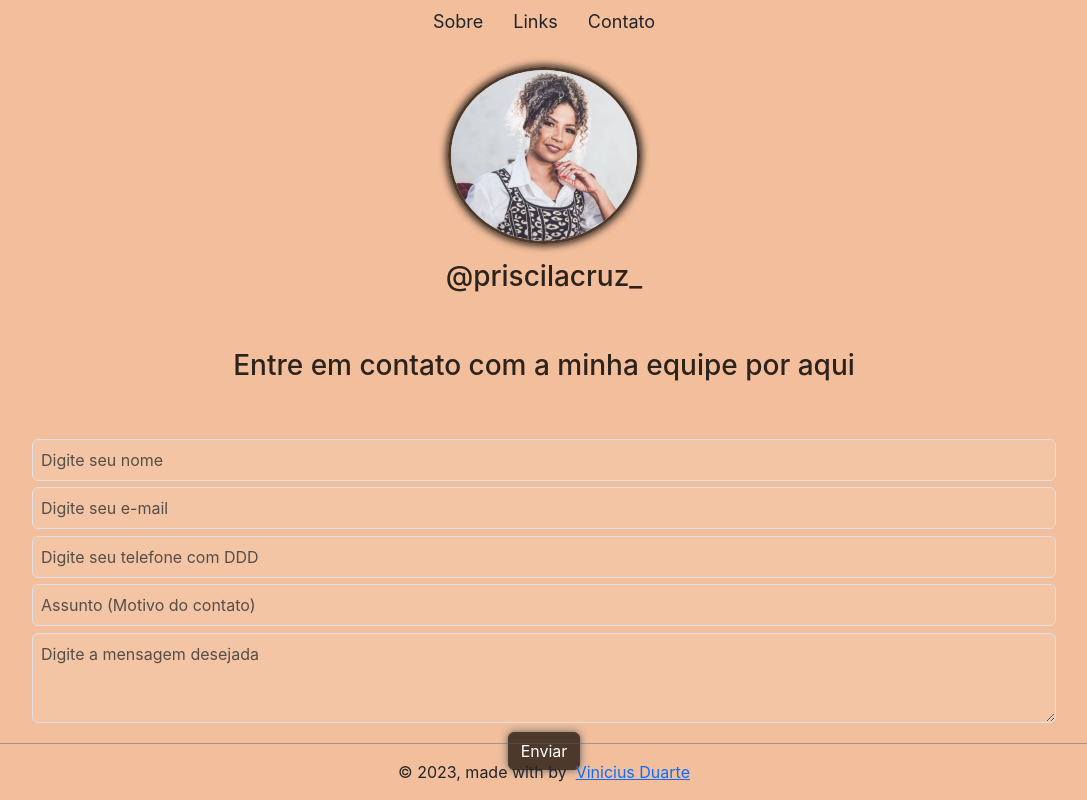
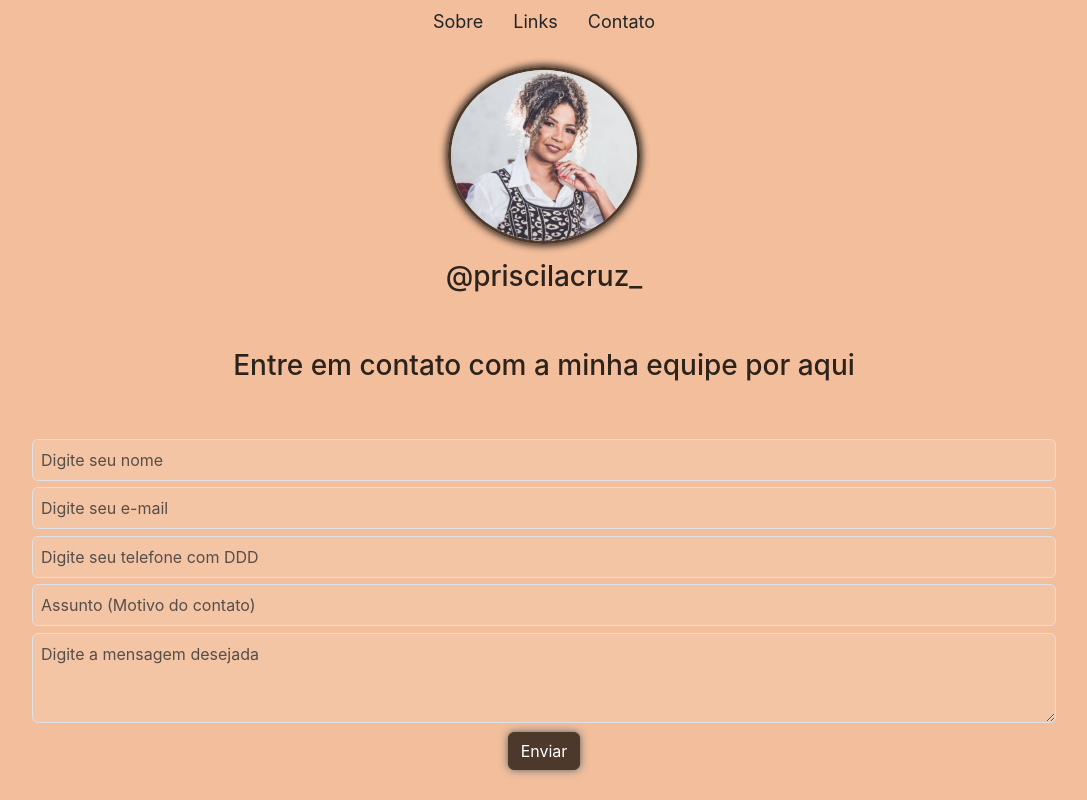
Before and after one commit to francovinicius/priscila-cruz, a React (Create React App) app: page /contato in a window 1280 px wide. Shown: the top 800 px of the page, without its empty margins (96-1183 px from the left). Built offline with nearby package versions, Linux system fonts and the light colour scheme.

Commit message:
alteração no espaço

```diff
--- a/src/Components/Rodape/Rodape.css
+++ b/src/Components/Rodape/Rodape.css
@@ -1,8 +1,24 @@
 .fixar-rodape{
-    position: fixed;
-    bottom: 0;
     margin-top: 5rem;
     border-top: 1px solid #5f61647a;
     width: 100%;
     padding: 1rem 0;
 }
+
+@media screen and (min-width:600px) {
+    .fixar-rodape{
+        margin-top: 15rem;
+    }
+}
+
+@media screen and (min-width:700px) {
+    .fixar-rodape{
+        margin-top: 25rem;
+    }
+}
+
+@media screen and (min-width:1024px) {
+    .fixar-rodape{
+        margin-top: 50rem;
+    }
+}
```
